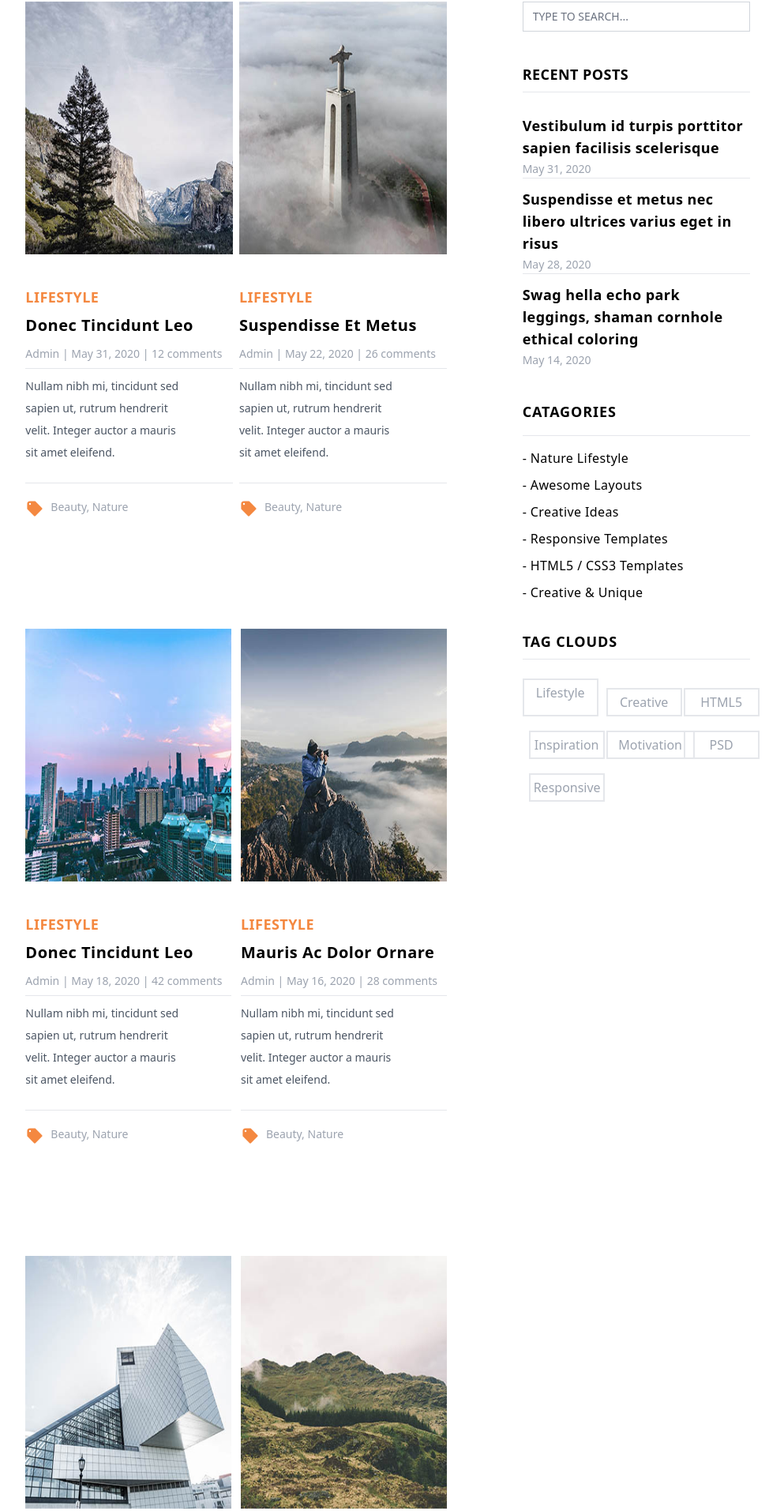
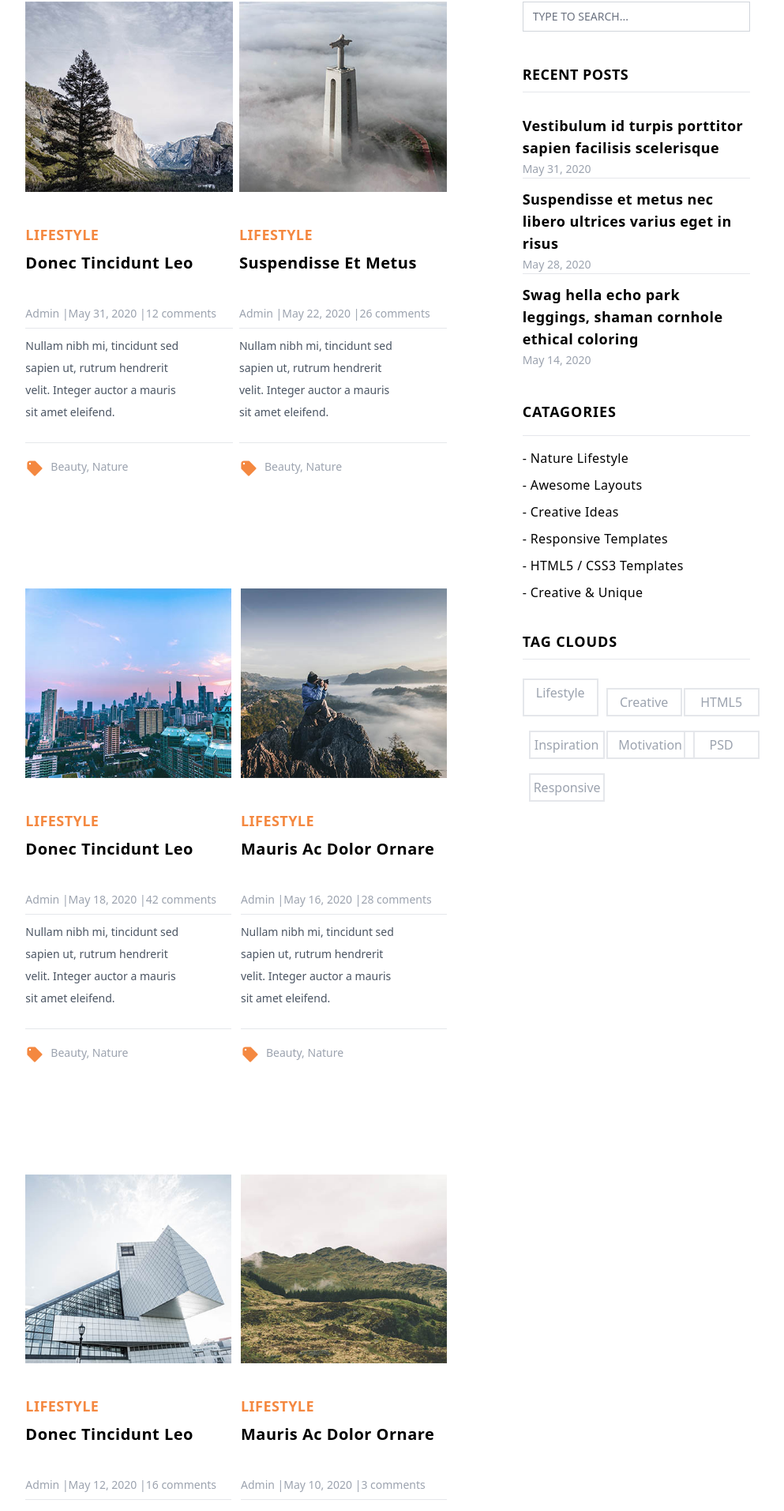
Before and after one commit to UrviTilwani/AngularProjects, an Angular app: page /blog-entries in a window 1280 px wide. Shown: the part 838-2751 px from the top of the page at 79% size, without its empty margins (149-1142 px from the left). Built offline with nearby package versions, Linux system fonts and the light colour scheme; no server answers; what @tailwindcss/typography would draw is missing.

Commit message:
done with content projection in blog entries and post details

```diff
--- a/src/app/app.module.ts
+++ b/src/app/app.module.ts
@@ -1,6 +1,5 @@
 import { NgModule } from '@angular/core';
 import { BrowserModule } from '@angular/platform-browser';
-
 import { AppRoutingModule } from './app-routing.module';
 import { AppComponent } from './app.component';
 import { HeaderComponent } from './modules/core/components/header/header.component';
@@ -28,6 +27,7 @@ import { AddressMapComponent } from './modules/contact-us/components/address-map
 import { BlogEntriesPostComponent } from './modules/blog-entries/components/blog-entries-post/blog-entries-post.component';
 import { CommentsComponent } from './modules/post-details/components/comments/comments.component';
 import { CommentComponent } from './modules/post-details/components/comment/comment.component';
+import { HttpClientModule } from '@angular/common/http';
 @NgModule({
   declarations: [
     AppComponent,
@@ -56,10 +56,12 @@ import { CommentComponent } from './modules/post-details/components/comment/comm
     BlogEntriesPostComponent,
     CommentsComponent,
     CommentComponent
+
   ],
   imports: [
     BrowserModule,
-    AppRoutingModule
+    AppRoutingModule,
+    HttpClientModule
   ],
   providers: [],
   bootstrap: [AppComponent]
--- a/src/app/modules/blog-entries/blog-entries/blog-entries.component.html
+++ b/src/app/modules/blog-entries/blog-entries/blog-entries.component.html
@@ -6,44 +6,187 @@
     <div class="w-5/12 h-4/6">
     <div class=" w-full  flex flex-row space-x-2">
 
-    <app-blog-entries-post post_picture="/assets/blog-thumb-01.jpg" post_title="LIFESTYLE" post_decsription="Donec Tincidunt Leo"
-        post_admin="Admin  |" post_date="  May 31, 2020  |" post_comment="  12 comments" post_content="Nullam nibh mi, tincidunt sed sapien ut, rutrum
-         hendrerit velit. Integer auctor a mauris sit amet eleifend."
-        post_tag="Beauty, Nature" >
+<!-- post-1 -->
+    <app-blog-entries-post>
+
+        <div class="post_title">
+        <h1>LIFESTYLE</h1>
+        </div>
+
+     <div class="post_picture">
+     <img src="/assets/blog-thumb-01.jpg" alt="">
+     </div>
+
+     <div class="post_decsription">
+        Donec Tincidunt Leo</div>
+
+     <div class="post_admin"> Admin  | </div>
+
+     <div class="post_date">
+     <h1> May 31, 2020  | </h1>
+     </div>
+
+     <div class="post_comment"> <h1>  12 comments </h1></div>
+
+     <div class="post_content"> Nullam nibh mi, tincidunt sed sapien ut, rutrum
+        hendrerit velit. Integer auctor a mauris sit amet eleifend.</div>
+
+     <div class="post_tag"> Beauty, Nature </div>
+
     </app-blog-entries-post>
 
-    <app-blog-entries-post post_picture="/assets/blog-thumb-02.jpg" post_title="LIFESTYLE" post_decsription="Suspendisse Et Metus"
-        post_admin="Admin  |" post_date="  May 22, 2020  |" post_comment="  26 comments" post_content="Nullam nibh mi, tincidunt sed sapien ut, rutrum
-        hendrerit velit. Integer auctor a mauris sit amet eleifend. "
-        post_tag="Beauty, Nature"
-     ></app-blog-entries-post>
+    <!-- post-2 -->
 
+    <app-blog-entries-post>
 
-    </div>
-    <div class="flex flex-row space-x-3">
-    <app-blog-entries-post post_picture="/assets/blog-thumb-03.jpg" post_title="LIFESTYLE" post_decsription="Donec Tincidunt Leo"
-    post_admin="Admin  |" post_date="  May 18, 2020  |" post_comment="  42 comments" post_content="Nullam nibh mi, tincidunt sed sapien ut, rutrum
-    hendrerit velit. Integer auctor a mauris sit amet eleifend. "
-    post_tag="Beauty, Nature"></app-blog-entries-post>
+        <div class="post_title">
+        <h1>LIFESTYLE</h1>
+        </div>
 
-    <app-blog-entries-post post_picture="/assets/blog-thumb-04.jpg" post_title="LIFESTYLE" post_decsription="Mauris Ac Dolor Ornare"
-    post_admin="Admin  |" post_date="  May 16, 2020  |" post_comment="  28 comments" post_content="Nullam nibh mi, tincidunt sed sapien ut, rutrum
-    hendrerit velit. Integer auctor a mauris sit amet eleifend. "
-    post_tag="Beauty, Nature"></app-blog-entries-post>
+     <div class="post_picture">
+     <img src="/assets/blog-thumb-02.jpg" alt="">
+     </div>
+
+     <div class="post_decsription">
+        Suspendisse Et Metus</div>
+
+     <div class="post_admin"> Admin  | </div>
+
+     <div class="post_date">
+     <h1> May 22, 2020  | </h1>
+     </div>
+
+     <div class="post_comment"> <h1>  26 comments </h1></div>
+
+     <div class="post_content"> Nullam nibh mi, tincidunt sed sapien ut, rutrum
+        hendrerit velit. Integer auctor a mauris sit amet eleifend.</div>
+
+     <div class="post_tag"> Beauty, Nature </div>
+
+    </app-blog-entries-post>
 
     </div>
 
     <div class="flex flex-row space-x-3">
-        <app-blog-entries-post post_picture="/assets/blog-thumb-05.jpg" post_title="LIFESTYLE" post_decsription="Donec Tincidunt Leo"
-        post_admin="Admin  |" post_date="  May 12, 2020  |" post_comment="  16 comments" post_content="Nullam nibh mi, tincidunt sed sapien ut, rutrum
-        hendrerit velit. Integer auctor a mauris sit amet eleifend. "
-        post_tag="Beauty, Nature"></app-blog-entries-post>
 
-        <app-blog-entries-post post_picture="/assets/blog-thumb-06.jpg" post_title="LIFESTYLE" post_decsription="Suspendisse Et Metus"
-        post_admin="Admin  |" post_date="  May 10, 2020  |" post_comment="  3 comments" post_content="Nullam nibh mi, tincidunt sed sapien ut, rutrum
-        hendrerit velit. Integer auctor a mauris sit amet eleifend. "
-        post_tag="Beauty, Nature"></app-blog-entries-post>
+    <!-- post-3 -->
+    <app-blog-entries-post>
 
+        <div class="post_title">
+        <h1>LIFESTYLE</h1>
+        </div>
+
+     <div class="post_picture">
+     <img src="/assets/blog-thumb-03.jpg" alt="">
+     </div>
+
+     <div class="post_decsription">
+        Donec Tincidunt Leo</div>
+
+     <div class="post_admin"> Admin  | </div>
+
+     <div class="post_date">
+     <h1> May 18, 2020  | </h1>
+     </div>
+
+     <div class="post_comment"> <h1>  42 comments </h1></div>
+
+     <div class="post_content"> Nullam nibh mi, tincidunt sed sapien ut, rutrum
+        hendrerit velit. Integer auctor a mauris sit amet eleifend.</div>
+
+     <div class="post_tag"> Beauty, Nature </div>
+
+    </app-blog-entries-post>
+
+    <!-- post-4 -->
+    <app-blog-entries-post>
+
+        <div class="post_title">
+        <h1>LIFESTYLE</h1>
+        </div>
+
+     <div class="post_picture">
+     <img src="/assets/blog-thumb-04.jpg" alt="">
+     </div>
+
+     <div class="post_decsription">
+        Mauris Ac Dolor Ornare</div>
+
+     <div class="post_admin"> Admin  | </div>
+
+     <div class="post_date">
+     <h1> May 16, 2020  | </h1>
+     </div>
+
+     <div class="post_comment"> <h1>  28 comments </h1></div>
+
+     <div class="post_content"> Nullam nibh mi, tincidunt sed sapien ut, rutrum
+        hendrerit velit. Integer auctor a mauris sit amet eleifend.</div>
+
+     <div class="post_tag"> Beauty, Nature </div>
+
+    </app-blog-entries-post>
+
+    </div>
+
+    <div class="flex flex-row space-x-3">
+        <!-- post-5 -->
+        <app-blog-entries-post>
+
+            <div class="post_title">
+            <h1>LIFESTYLE</h1>
+            </div>
+
+         <div class="post_picture">
+         <img src="/assets/blog-thumb-05.jpg" alt="">
+         </div>
+
+         <div class="post_decsription">
+            Donec Tincidunt Leo</div>
+
+         <div class="post_admin"> Admin  | </div>
+
+         <div class="post_date">
+         <h1> May 12, 2020  | </h1>
+         </div>
+
+         <div class="post_comment"> <h1>  16 comments </h1></div>
+
+         <div class="post_content"> Nullam nibh mi, tincidunt sed sapien ut, rutrum
+            hendrerit velit. Integer auctor a mauris sit amet eleifend.</div>
+
+         <div class="post_tag"> Beauty, Nature </div>
+
+        </app-blog-entries-post>
+
+    <!-- post-6     -->
+    <app-blog-entries-post>
+
+        <div class="post_title">
+        <h1>LIFESTYLE</h1>
+        </div>
+
+     <div class="post_picture">
+     <img src="/assets/blog-thumb-06.jpg" alt="">
+     </div>
+
+     <div class="post_decsription">
+        Mauris Ac Dolor Ornare</div>
+
+     <div class="post_admin"> Admin  | </div>
+
+     <div class="post_date">
+     <h1> May 10, 2020  | </h1>
+     </div>
+
+     <div class="post_comment"> <h1>  3 comments </h1></div>
+
+     <div class="post_content"> Nullam nibh mi, tincidunt sed sapien ut, rutrum
+        hendrerit velit. Integer auctor a mauris sit amet eleifend.</div>
+
+     <div class="post_tag"> Beauty, Nature </div>
+
+    </app-blog-entries-post>
         </div>
 </div>
 
--- a/src/app/modules/blog-entries/components/blog-entries-post/blog-entries-post.component.html
+++ b/src/app/modules/blog-entries/components/blog-entries-post/blog-entries-post.component.html
@@ -1,26 +1,28 @@
 <div class="pt-24">
 
     <div>
-        <img class="w-full h-80" src="{{post_picture}}" alt="picture not found">
+    <ng-content select=".post_picture"></ng-content>
     </div>
 
     <div class="text-justify">
         <h2
         class="text-primary mt-10 text-lg mb-2 font-extrabold tracking-wide">
-        {{ post_title}}
+        <ng-content select=".post_title"></ng-content>
         </h2>
 
-        <a href="#" class="text-xl  tracking-wide font-semibold text-black">{{post_decsription }}</a> <br />
+        <a href="#" class="text-xl  tracking-wide font-semibold text-black">
+        <ng-content select=".post_decsription"></ng-content> </a> <br/>
 
-        <div class="text-gray-400 text-sm font-normal mt-3 pb-2">
-            <a href="#">{{ post_admin }}</a>
-            <a href="#">{{ post_date }}</a>
-            <a href="#">{{ post_comment }}</a>
+        <div class="text-gray-400 text-sm font-normal mt-3 pb-2 flex">
+            <a href="#"><ng-content select=".post_admin"></ng-content></a>
+            <a href="#"><ng-content select=".post_date"></ng-content></a>
+            <a href="#"><ng-content select=".post_comment"></ng-content></a>
         </div>
         <hr>
 
         <p class="w-11/12 pr-9 text-left pt-2 text-gray-600
-            text-sm font-normal leading-7 ">{{ post_content }}</p>
+            text-sm font-normal leading-7 ">
+        <ng-content select=".post_content"></ng-content></p>
             <br>
             <hr>
 
@@ -29,58 +31,12 @@
                     <svg class="w-6 text-primary " xmlns="http://www.w3.org/2000/svg" viewBox="0 0 20 20" fill="currentColor">
                         <path fill-rule="evenodd" d="M17.707 9.293a1 1 0 010 1.414l-7 7a1 1 0 01-1.414 0l-7-7A.997.997 0 012 10V5a3 3 0 013-3h5c.256 0 .512.098.707.293l7 7zM5 6a1 1 0 100-2 1 1 0 000 2z" clip-rule="evenodd" />
                       </svg>
-                    <li class="text-gray-400 text-sm "><a href="#">{{post_tag}}</a></li>
+                    <li class="text-gray-400 text-sm ">
+                        <a href="#"><ng-content select=".post_tag"></ng-content></a></li>
                 </ul>
                 <br>
-            </div>
-    </div>
-</div>
-
-
-
-
-<!-- <div class="flex flex-col justify-center pl-40 items-center  w-full" >
-
-    <div class="border-2 border-gray-300 mt-24 w-9/12">
-        <img class="w-full h-80" src="{{post_picture}}" alt="picture not found">
-
-        <div class="container ml-10">
-            <h2
-            class="text-primary mt-10 text-lg mb-2 font-extrabold tracking-wide">
-            {{ post_title}}
-            </h2>
-            <a href="#" class="text-xl tracking-wide font-semibold text-black">{{post_decsription }}</a> <br />
-            <div class="text-gray-400 text-sm font-normal mt-3">
-            <a href="#">{{ post_admin }}</a>
-            <a href="#">{{ post_date }}</a>
-            <a href="#">{{ post_comment }}</a>
-            </div>
-            <br>
-            <hr>
-            <br>
-
-            <p class="w-11/12 pr-9 text-left text-gray-600
-            text-sm font-normal leading-7 ">{{ post_content }}</p>
-            <br>
-            <hr>
-
-            <div class="flex flex-row justify-between  my-5">
-                <ul class="flex flex-row space-x-2">
-                    <svg class="w-6 text-primary " xmlns="http://www.w3.org/2000/svg" viewBox="0 0 20 20" fill="currentColor">
-                        <path fill-rule="evenodd" d="M17.707 9.293a1 1 0 010 1.414l-7 7a1 1 0 01-1.414 0l-7-7A.997.997 0 012 10V5a3 3 0 013-3h5c.256 0 .512.098.707.293l7 7zM5 6a1 1 0 100-2 1 1 0 000 2z" clip-rule="evenodd" />
-                      </svg>
-                    <li class="text-gray-400 text-sm "><a href="#">{{post_tag}}</a></li>
-                </ul>
-
-                <ul class="flex ml-64 space-x-2">
-                    <svg class="w-5 text-primary " xmlns="http://www.w3.org/2000/svg" viewBox="0 0 20 20" fill="currentColor">
-                        <path d="M15 8a3 3 0 10-2.977-2.63l-4.94 2.47a3 3 0 100 4.319l4.94 2.47a3 3 0 10.895-1.789l-4.94-2.47a3.027 3.027 0 000-.74l4.94-2.47C13.456 7.68 14.19 8 15 8z" />
-                      </svg>
-                    <li class="text-gray-400 text-sm"><a href="#">{{post_share}}</a></li>
-                </ul>
-                <br>
-            </div>
         </div>
 
     </div>
-    </div> -->
+
+</div>
--- a/src/app/modules/home/home/home.component.html
+++ b/src/app/modules/home/home/home.component.html
@@ -8,25 +8,109 @@
 
 <div class="flex flex-row space-x-0.05 space-y-24 ">
 <div class="w-8/12">
-<app-blog-post post_picture="/assets/blog-post-01.jpg" post_title="LIFESTYLE" post_decsription="Best Template Website For HTML CSS"
-    post_admin="Admin  |" post_date="  May 31, 2020  |" post_comment="  12 comments" post_content="Stand Blog is a free HTML CSS template for your CMS theme. You can easily adapt or customize
-     it for any kind of CMS or website builder. You are allowed to use it for your business. You are NOT allowed to re-distribute the template ZIP file on any template collection site for the download purpose. Contact TemplateMo  for more info. Thank you."
-    post_tag="Beauty, Nature" post_share="Facebook, Twitter"
- ></app-blog-post>
 
- <app-blog-post post_picture="/assets/blog-post-02.jpg" post_title="HEALTHY" post_decsription="Etiam Id Diam Vitae Lorem Dictum"
-    post_admin="Admin  |" post_date="  May 24, 2020  |" post_comment="  36 comments" post_content="You can support us by contributing a little via PayPal. Please contact TemplateMo via Live Chat or Email. If you have any question or feedback about
-    this template, feel free to talk to us. Also, you may check other CSS templates such as multi-page, resume, video, etc."
-    post_tag="Best Templates, TemplateMo" post_share="Facebook, Twitter"
- ></app-blog-post>
+<!-- post-1 -->
+<app-blog-post>
+   <div class="post_title1">
+      <h1>LIFESTYLE</h1>
+   </div>
 
- <app-blog-post post_picture="/assets/blog-post-03.jpg" post_title="FASHION" post_decsription="Donec Tincidunt Leo Nec Magna"
-    post_admin="Admin  |" post_date="  May 14, 2020  |" post_comment="  48 comments" post_content="Nullam at quam ut lacus aliquam tempor vel sed ipsum. Donec pellentesque tincidunt imperdiet. Mauris sit amet justo vulputate, cursus massa congue,
-     vestibulum odio. Aenean elit nunc, gravida in erat sit amet, feugiat viverra leo. Phasellus interdum, diam commodo egestas rhoncus, turpis nisi consectetur nibh, in vehicula eros orci vel neque."
-    post_tag=" HTML CSS, Photoshop" post_share="Facebook, Twitter"
- ></app-blog-post>
+   <div class="post_picture">
+   <img src="/assets/blog-post-01.jpg" alt="">
+   </div>
 
- <div class="flex justify-center items-center h-14 w-7/12 mt-7 mb-20 bg-yellow-600 text-white text-sm
+
+   <div class="post_decsription">
+   Best Template Website For HTML CSS
+   </div>
+
+   <div class="post_admin">Admin  | </div>
+
+   <div class="post_date">
+   <h1> May 31, 2020  | </h1>
+   </div>
+
+   <div class="post_comment"> <h1>  12 comments </h1></div>
+
+   <div class="post_content"> Stand Blog is a free HTML CSS template for your CMS theme. You can easily adapt or customize
+   it for any kind of CMS or website builder. You are allowed to use it for your
+   business. You are NOT allowed to re-distribute the template ZIP file on any
+   template collection site for the download purpose. Contact TemplateMo  for more info.
+   Thank you.</div>
+
+   <div class="post_tag"> Beauty, Nature </div>
+
+   <div class="post_share"> Facebook, Twitter </div> >
+
+ </app-blog-post>
+
+ <!-- post-2 -->
+ <app-blog-post>
+   <div class="post_title1">
+      <h1>HEALTHY</h1>
+   </div>
+
+   <div class="post_picture">
+   <img src="/assets/blog-post-02.jpg" alt="">
+   </div>
+
+   <div class="post_decsription">
+      Etiam Id Diam Vitae Lorem Dictum</div>
+
+   <div class="post_admin">
+     <a href="#"> Admin  | </a></div>
+   <div class="post_date">
+      <a href="#"> May 24, 2020  | </a></div>
+   <div class="post_comment">
+      <a href="#">  36 comments </a></div>
+
+   <div class="post_content"> You can support us by contributing a little via
+       PayPal. Please contact TemplateMo via Live Chat or Email. If you have any question or feedback about
+      this template, feel free to talk to us. Also, you may check other CSS templates such as multi-page, resume, video, etc.</div>
+
+   <div class="post_tag"> Best Templates, TemplateMo </div>
+
+   <div class="post_share"> Facebook, Twitter </div> >
+
+
+ </app-blog-post>
+
+ <!-- post-3 -->
+ <app-blog-post>
+   <div class="post_title1">
+      <h1>FASHION</h1>
+   </div>
+
+   <div class="post_picture">
+   <img src="/assets/blog-post-02.jpg" alt="">
+   </div>
+
+   <div class="post_decsription">
+      Donec Tincidunt Leo Nec Magna</div>
+
+   <div class="post_admin"> Admin  | </div>
+
+   <div class="post_date">
+   <h1> May 14, 2020  | </h1>
+   </div>
+
+   <div class="post_comment"> <h1>  48 comments </h1></div>
+
+   <div class="post_content"> Nullam at quam ut lacus aliquam tempor vel sed
+       ipsum. Donec pellentesque tincidunt imperdiet. Mauris sit amet justo
+        vulputate, cursus massa congue,
+      vestibulum odio. Aenean elit nunc, gravida in erat sit amet, feugiat viverra
+       leo. Phasellus interdum, diam commodo egestas rhoncus, turpis nisi consectetur
+        nibh, in vehicula eros orci vel neque.</div>
+
+   <div class="post_tag"> HTML CSS, Photoshop </div>
+
+   <div class="post_share"> Facebook, Twitter </div> >
+
+ </app-blog-post>
+
+ <!-- button -->
+<div class="flex justify-center items-center h-14 w-7/12 mt-7 mb-20 bg-yellow-600 text-white text-sm
   ml-72 font-medium tracking-wide rounded-sm">
     <a href="#">VIEW ALL POSTS</a>
 </div>
--- a/src/app/modules/post-details/post-details/post-details.component.html
+++ b/src/app/modules/post-details/post-details/post-details.component.html
@@ -3,15 +3,46 @@
 
 <div class="flex flex-row space-x-0.05 space-y-24 ">
     <div class="w-8/12">
-    <app-blog-post post_picture="/assets/blog-post-02.jpg" post_title="LIFESTYLE" post_decsription="Aenean Pulvinar Gravida Sem Nec"
-        post_admin="Admin  |" post_date="  May 12, 2020  |" post_comment="  12 comments"
-        post_content="You can browse different tags such as multi-page, resume, video, etc. to see more CSS templates. Sed hendrerit rutrum arcu, non malesuada nisi. Sed id facilisis turpis. Donec justo elit, dapibus vel ultricies in, molestie sit amet risus. In nunc augue, rhoncus sed libero et, tincidunt tempor nisl. Donec egestas, quam eu rutrum ultrices, sapien ante posuere nisl, ac eleifend eros orci vel ante. Pellentesque vitae eleifend velit. Etiam blandit felis sollicitudin vestibulum feugiat.
 
-        Donec tincidunt leo nec magna gravida varius. Suspendisse felis orci, egestas ac sodales quis, venenatis et neque. Vivamus facilisis dignissim arcu et blandit. Maecenas finibus dui non pulvinar lacinia. Ut lacinia finibus lorem vel porttitor. Suspendisse et metus nec libero ultrices varius eget in risus. Cras id nibh at erat pulvinar malesuada et non ipsum. Suspendisse id ipsum leo."
-        post_tag="Beauty, Nature"
+    <app-blog-post>
+        <div class="post_title1">
+            <h1>LIFESTYLE</h1>
+        </div>
 
-        post_share="Facebook, Twitter"
-     ></app-blog-post>
+        <div class="post_picture">
+        <img src="/assets/blog-post-02.jpg" alt="">
+        </div>
+
+        <div class="post_decsription">
+            Aenean Pulvinar Gravida Sem Nec</div>
+
+        <div class="post_admin">Admin  | </div>
+
+        <div class="post_date">
+        <h1> May 12, 2020  | </h1>
+        </div>
+
+        <div class="post_comment"> <h1>  10 comments </h1></div>
+
+        <div class="post_content">
+           <p>You can browse different tags such as multi-page, resume, video, etc. to see more CSS templates. Sed hendrerit
+            rutrum arcu, non malesuada nisi. Sed id facilisis turpis. Donec justo elit,
+            dapibus vel ultricies in, molestie sit amet risus. In nunc augue, rhoncus sed
+            libero et, tincidunt tempor nisl. Donec egestas, quam eu rutrum ultrices, sapien ante
+             posuere nisl, ac eleifend eros orci vel ante. Pellentesque vitae eleifend velit. Etiam blandit felis sollicitudin vestibulum feugiat.
+
+            Donec tincidunt leo nec magna gravida varius. Suspendisse felis orci,
+            egestas ac sodales quis, venenatis et neque. Vivamus facilisis dignissim
+            arcu et blandit. Maecenas finibus dui non pulvinar lacinia. Ut lacinia finibus
+            lorem vel porttitor. Suspendisse et metus nec libero ultrices varius eget in risus. Cras id nibh at erat pulvinar malesuada et non ipsum.
+            Suspendisse id ipsum leo.</p> </div>
+
+        <div class="post_tag">  Best Templates, TemplateMo </div>
+
+        <div class="post_share"> Facebook, Twitter </div> >
+
+        </app-blog-post>
+
 
      <div class="flex justify-center items-center h-14 w-7/12 mt-7 mb-20 bg-yellow-600 text-white text-sm
       ml-72 font-medium tracking-wide rounded-sm">
```
Also changed, not shown: src/app/app.component.ts (+7 -0 lines), src/app/modules/blog-entries/components/blog-entries-post/blog-entries-post.component.ts (+8 -8 lines), src/app/modules/post-details/post-details/post-details.component.ts (+8 -9 lines), src/app/modules/shared/components/blog-post/blog-post.component.html (+20 -15 lines), src/app/modules/shared/components/blog-post/blog-post.component.ts (+11 -9 lines), src/app/users.service.ts (added, +15 -0 lines), 1 other file (tests, documents, lock files or other folders).
